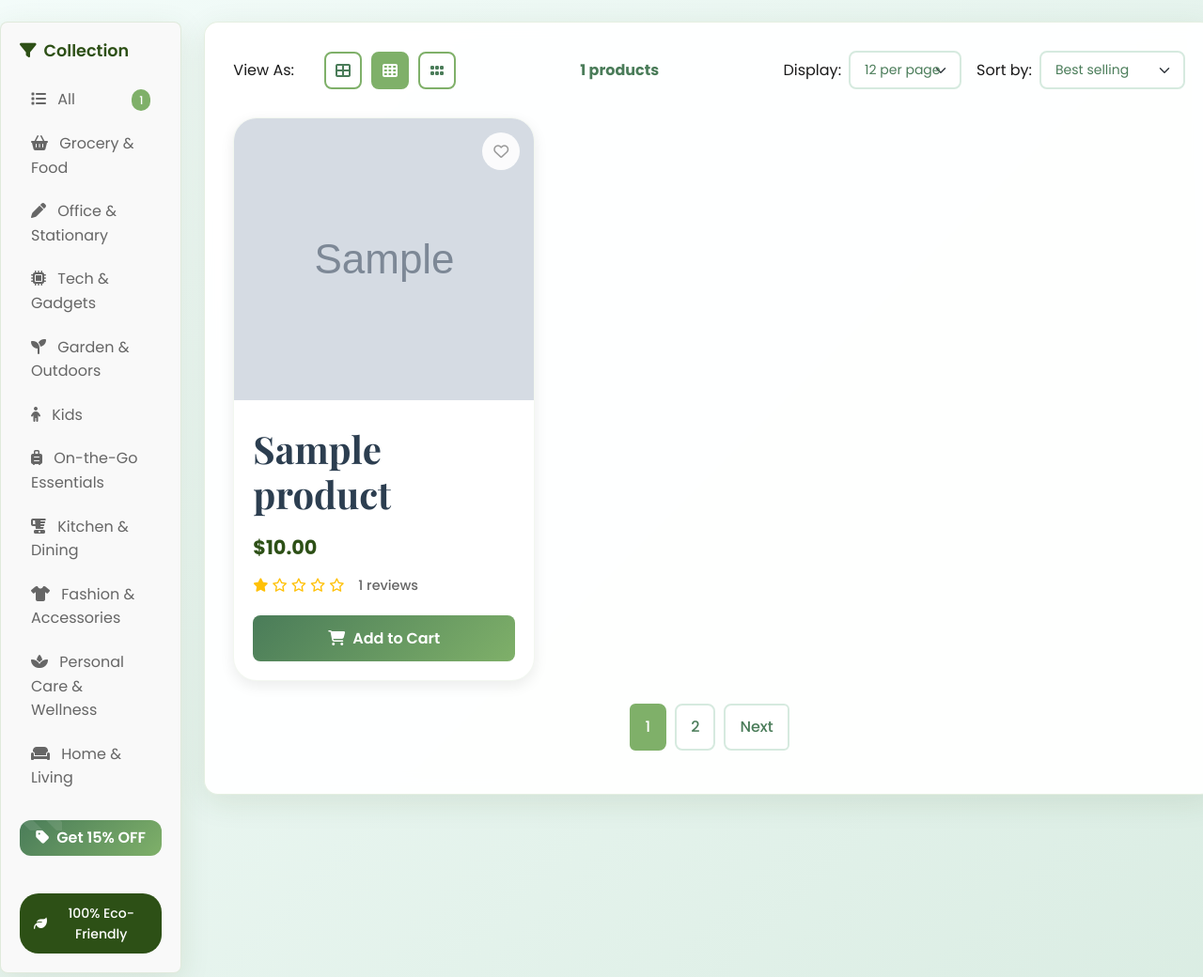
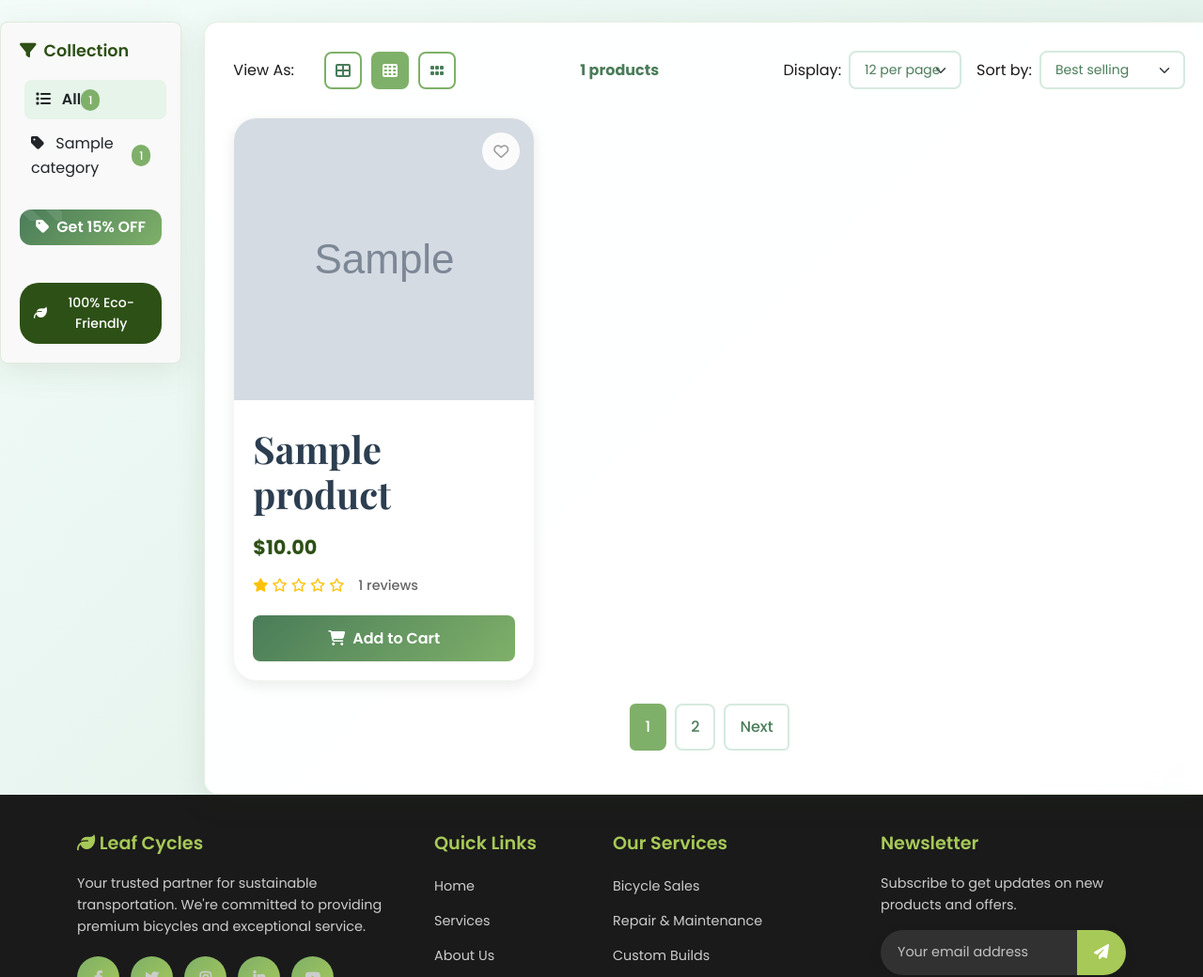
Before and after one commit to Ashvi0809/-LeafCycles, a Django app: page /products/ in a window 1280 px wide. Shown: the part 465-1505 px from the top of the page at 94% size. Run offline with Django 5.2, Linux system fonts and the light colour scheme; tables that the repository leaves empty hold one stand-in row (values such as "Sample post"); grey boxes marked "Sample" are stand-in pictures.

Commit message:
Categories

```diff
--- a/LeafCycles/settings.py
+++ b/LeafCycles/settings.py
@@ -64,6 +64,8 @@
                 "django.template.context_processors.request",
                 "django.contrib.auth.context_processors.auth",
                 "django.contrib.messages.context_processors.messages",
+                "plantsapp.views.wishlist_count",
+                "plantsapp.views.cart_count",
             ],
         },
     },
--- a/plantsapp/templates/plantsapp/partials/navbar.html
+++ b/plantsapp/templates/plantsapp/partials/navbar.html
@@ -42,15 +42,20 @@
 
 
       <div class="icon-box position-relative" data-bs-toggle="tooltip" data-bs-placement="bottom" title="Wishlist">
-      <a href="{% url 'wishlist' %}" class="text-dark"><i class="fas fa-heart"></i></a>
+  <a href="{% url 'wishlist' %}" class="text-dark"><i class="fas fa-heart"></i></a>
+  {% if wishlist_count > 0 %}
+    <span class="badge rounded-pill bg-danger">{{ wishlist_count }}</span>
+  {% endif %}
+</div>
 
-        <span class="badge rounded-pill bg-danger">3</span>
-      </div>
 
       <div class="icon-box position-relative" data-bs-toggle="tooltip" data-bs-placement="bottom" title="Shopping Cart">
-       <a href="{% url 'cart' %}" class="text-dark"><i class="fas fa-shopping-cart"></i></a>
-        <span class="badge rounded-pill bg-danger">2</span>
-      </div>
+  <a href="{% url 'cart' %}" class="text-dark"><i class="fas fa-shopping-cart"></i></a>
+  {% if cart_count > 0 %}
+    <span class="badge rounded-pill bg-danger">{{ cart_count }}</span>
+  {% endif %}
+</div>
+
 
        <div class="icon-box position-relative" data-bs-toggle="tooltip" data-bs-placement="bottom" title="My Account">
         <a href="#" class="text-dark"><i class="fas fa-user"></i></a>
--- a/plantsapp/templates/plantsapp/product_list.html
+++ b/plantsapp/templates/plantsapp/product_list.html
@@ -61,55 +61,52 @@
 <div class="col-lg-2 mb-4">
   <div class="sidebar">
     <h5><i class="fas fa-filter me-2"></i>Collection</h5>
-    <ul class="category-list list-unstyled">
-      <li class="category-item" data-category="all">
-        <div class="d-flex justify-content-between align-items-center w-100">
-          <div><i class="fas fa-list me-2"></i> All</div>
-          <span class="category-count text-end">{{ products|length }}</span>
-        </div>
-      </li>
-
-
-  <li class="category-item" data-category="bikes">
-    <div><i class="fas fa-shopping-basket me-2"></i> Grocery & Food</div>
+  <ul class="category-list list-unstyled">
+  <li class="category-item {% if not selected_category %}active{% endif %}">
+    <a href="{% url 'product_list' %}" class="d-flex justify-content-between align-items-center text-dark text-decoration-none">
+      <div><i class="fas fa-list me-2"></i> All</div>
+      <span class="category-count text-end">{{ products|length }}</span>
+    </a>
   </li>
 
-  <li class="category-item" data-category="accessories">
-    <div><i class="fas fa-pen me-2"></i> Office & Stationary</div>
+  {% for cat in categories %}
+  <li class="category-item {% if selected_category.id == cat.id %}active{% endif %}">
+    <a href="{% url 'products_by_category' cat.id %}" class="text-dark text-decoration-none w-100">
+      <div class="d-flex justify-content-between align-items-center w-100">
+        <div>
+          {% if "Grocery" in cat.name %}
+            <i class="fas fa-shopping-basket me-2"></i>
+          {% elif "Office" in cat.name %}
+            <i class="fas fa-pen me-2"></i>
+          {% elif "Tech" in cat.name %}
+            <i class="fas fa-microchip me-2"></i>
+          {% elif "Garden" in cat.name %}
+            <i class="fas fa-seedling me-2"></i>
+          {% elif "Kids" in cat.name %}
+            <i class="fas fa-child me-2"></i>
+          {% elif "Essentials" in cat.name %}
+            <i class="fas fa-suitcase-rolling me-2"></i>
+          {% elif "Kitchen" in cat.name %}
+            <i class="fas fa-blender me-2"></i>
+          {% elif "Fashion" in cat.name %}
+            <i class="fas fa-tshirt me-2"></i>
+          {% elif "Personal" in cat.name %}
+            <i class="fas fa-spa me-2"></i>
+          {% elif "Home" in cat.name %}
+            <i class="fas fa-couch me-2"></i>
+          {% else %}
+            <i class="fas fa-tag me-2"></i>
+          {% endif %}
+          {{ cat.name }}
+        </div>
+        <span class="category-count">{{ cat.product_set.count }}</span>
+      </div>
+    </a>
   </li>
+{% endfor %}
 
-  <li class="category-item" data-category="parts">
-    <div><i class="fas fa-microchip me-2"></i> Tech & Gadgets</div>
-  </li>
+</ul>
 
-  <li class="category-item" data-category="safety">
-    <div><i class="fas fa-seedling me-2"></i> Garden & Outdoors</div>
-  </li>
-
-  <li class="category-item" data-category="maintenance">
-    <div><i class="fas fa-child me-2"></i> Kids</div>
-  </li>
-
-  <li class="category-item" data-category="clothing">
-    <div><i class="fas fa-suitcase-rolling me-2"></i> On-the-Go Essentials</div>
-  </li>
-
-  <li class="category-item" data-category="electronics">
-    <div><i class="fas fa-blender me-2"></i> Kitchen & Dining</div>
-  </li>
-
-  <li class="category-item" data-category="fashion">
-    <div><i class="fas fa-tshirt me-2"></i> Fashion & Accessories</div>
-  </li>
-
-  <li class="category-item" data-category="personal-care">
-    <div><i class="fas fa-spa me-2"></i> Personal Care & Wellness</div>
-  </li>
-
-  <li class="category-item" data-category="home-living">
-    <div><i class="fas fa-couch me-2"></i> Home & Living</div>
-  </li>
-</ul>
 
        <div class="promo-banner mt-4" style="padding: 6px 12px;">
   <div class="promo-text" style="font-size: 1rem;"><i class="fas fa-tag me-2"></i>Get 15% OFF</div>
--- a/plantsapp/urls.py
+++ b/plantsapp/urls.py
@@ -19,7 +19,8 @@
     add_to_cart,
     cart_view,
     landing_page,
-    rate_product
+    rate_product,
+    product_list_by_category
 )
 
 urlpatterns = [
@@ -35,6 +36,7 @@
     path('products/', product_list, name='product_list'),
     path('products/<int:pk>/', product_detail, name='product_detail'),
     path('add-product/', add_product, name='add-product'),
+path('products/category/<int:category_id>/',product_list_by_category, name='products_by_category'),
 
     # Wishlist & Cart
     path('wishlist/<int:product_id>/', toggle_wishlist, name='toggle_wishlist'),
--- a/plantsapp/views.py
+++ b/plantsapp/views.py
@@ -19,7 +19,7 @@
 from django.db.models import Count
 from django.views.decorators.http import require_POST
 from .models import ContactMessage
-
+from .models import Category
 from .models import Product
 from django.contrib.auth.decorators import login_required
 
@@ -127,6 +127,7 @@
 
 def product_list(request):
     products = Product.objects.annotate(review_count=Count('reviews'))
+    categories = Category.objects.all()
     wishlist_ids = []
 
     if request.user.is_authenticated:
@@ -134,9 +135,10 @@
 
     return render(request, 'plantsapp/product_list.html', {
         'products': products,
-        'wishlist_ids': list(wishlist_ids)
+        'wishlist_ids': list(wishlist_ids),
+        'categories': categories,
+        'selected_category': None
     })
-
 
 def product_detail(request, pk):
     product = get_object_or_404(Product, pk=pk)
@@ -244,3 +246,33 @@
         return redirect('home')  # or render same page with a success message
 
     return render(request, 'plantsapp/home.html')
+
+def wishlist_count(request):
+    if request.user.is_authenticated:
+        count = WishlistItem.objects.filter(user=request.user).count()
+    else:
+        count = 0
+    return {'wishlist_count': count}
+
+def cart_count(request):
+    if request.user.is_authenticated:
+        count = CartItem.objects.filter(user=request.user).count()
+    else:
+        count = 0
+    return {'cart_count': count}
+
+def product_list_by_category(request, category_id):
+    category = get_object_or_404(Category, id=category_id)
+    products = Product.objects.filter(category=category)
+    categories = Category.objects.all()
+
+    wishlist_ids = []
+    if request.user.is_authenticated:
+        wishlist_ids = WishlistItem.objects.filter(user=request.user).values_list('product_id', flat=True)
+
+    return render(request, 'plantsapp/product_list.html', {
+        'products': products,
+        'wishlist_ids': list(wishlist_ids),
+        'selected_category': category,
+        'categories': categories,
+    })
```
